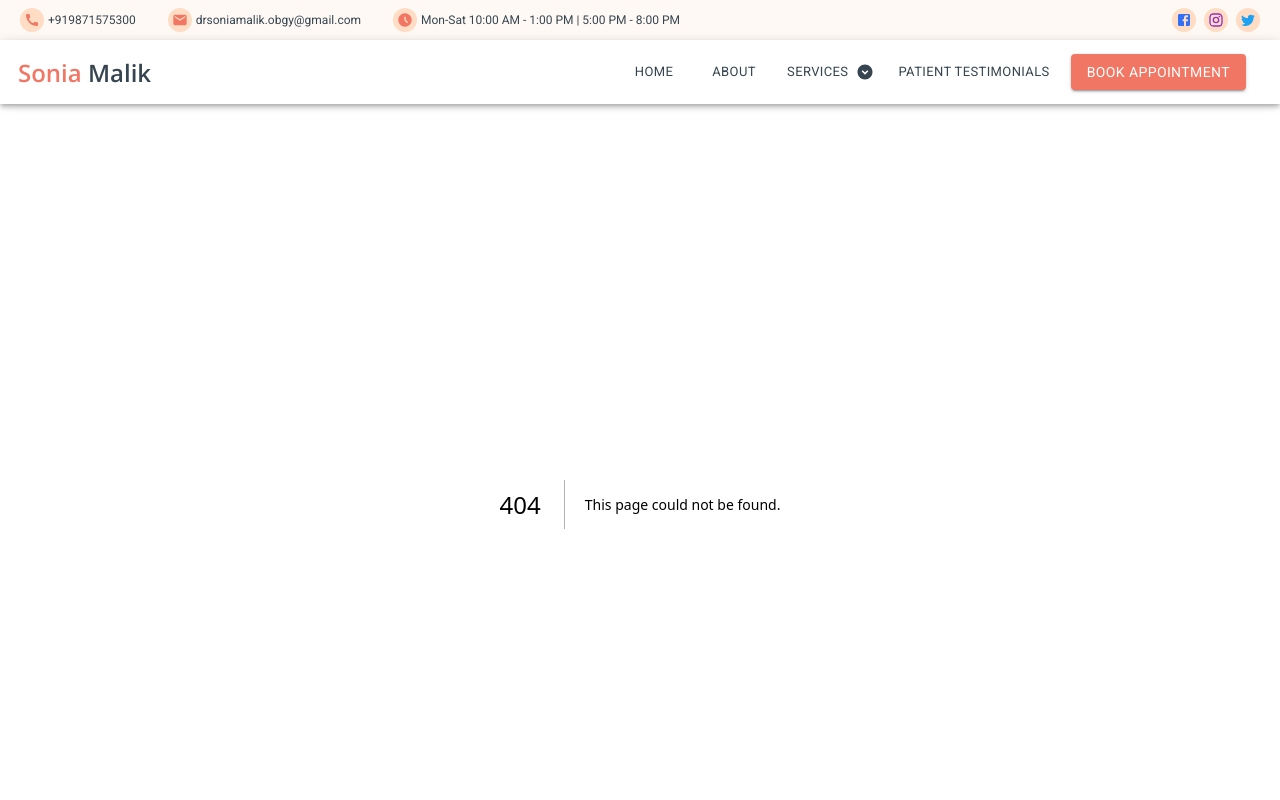
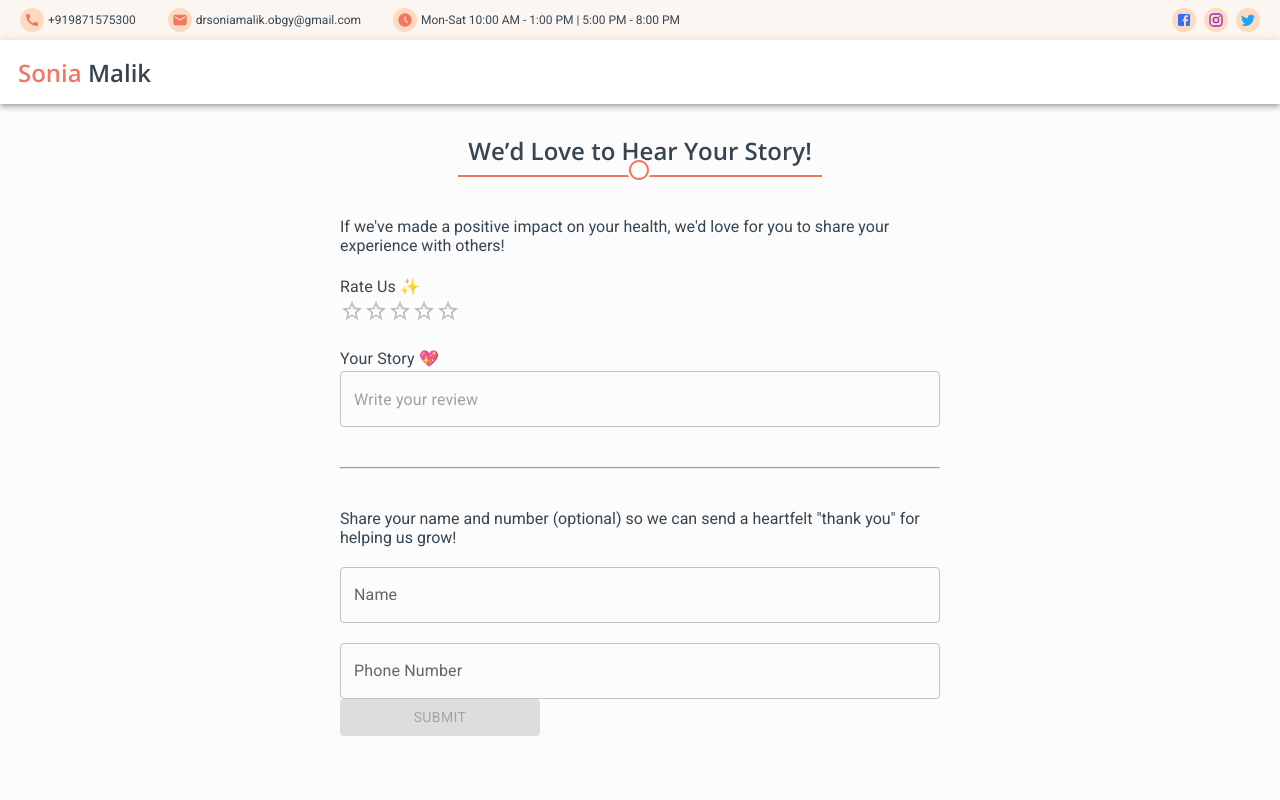
Before and after one commit to abhishekdhanerwal/swasthya-clinic, a Next.js app: page /customer-review in a window 1280 px wide. Before the commit this address had no page. Shown: the top 800 px of the page. Built offline with nearby package versions, Linux system fonts and the light colour scheme; no server answers; a web font is replaced by a local one.

Commit message:
customer review added

```diff
--- a/package.json
+++ b/package.json
@@ -14,6 +14,7 @@
     "@mui/icons-material": "^5.15.15",
     "@mui/material": "^5.15.15",
     "@mui/system": "^5.15.15",
+    "@supabase/supabase-js": "^2.47.10",
     "framer-motion": "^11.3.30",
     "next": "14.2.2",
     "react": "^18",
--- a/src/components/header/index.tsx
+++ b/src/components/header/index.tsx
@@ -1,18 +1,19 @@
 import { useState } from 'react';
+import { useRouter } from 'next/router';
+import { usePathname } from 'next/navigation';
 
 import MenuIcon from '@mui/icons-material/Menu';
 
 import NavigationButtons from '@/components/navigation-buttons'
 import NavigationDrawer from '@/components/navigation-drawer';
+import { useFonts } from '@/hooks/useFonts';
 
 import css from './index.module.css';
-import { useFonts } from '@/hooks/useFonts';
-import { Button } from '@mui/material';
-import { useRouter } from 'next/router';
 
 
 export const Header = () => {
     const router = useRouter();
+    const pathname = usePathname();
     const [openSideMenu, setOpenSideMenu] = useState(false);
 
     const { openSans } = useFonts();
@@ -26,9 +27,13 @@ export const Header = () => {
 
     const goToHome = () => router.push("/");
 
+    const isCustomerReviewPage = pathname === "/customer-review";
+
     return (
         <header className={css.header}>
             <span className={`${css.title} ${openSans.className}`} onClick={goToHome}><span>Sonia</span> Malik</span>
+            {isCustomerReviewPage ? null :
+                <>
                     <nav className={css.navigation}>
                         <NavigationButtons />
                     </nav>
@@ -36,6 +41,7 @@ export const Header = () => {
                         <MenuIcon onClick={showDrawer} />
                     </span>
                     <NavigationDrawer open={openSideMenu} onClose={onCloseDrawer} />
+                </>}
         </header>
     )
 }
--- a/src/components/review-card/index.tsx
+++ b/src/components/review-card/index.tsx
@@ -22,7 +22,7 @@ export const ReviewCard = ({ date, description, name, rating, source }: Review)
                 <Rating className={css.rating} size={matchesSmallScreen ? "small" : "medium"} name="read-only" readOnly value={rating} />
             </div>
             <p className={`${css.description} ${roboto.className}}`}>{description}</p>
-            <div className={`${css.reviewSource} ${montserrat.className}`} style={{color: source === "google" ? '#4285F4' : '#272f8a'}}>
+            {source ? <div className={`${css.reviewSource} ${montserrat.className}`} style={{color: source === "google" ? '#4285F4' : '#272f8a'}}>
                 {source === "google" ? <>
                 <GoogleIcon style={{color: '#4285F4'}} />
                 Google
@@ -31,7 +31,7 @@ export const ReviewCard = ({ date, description, name, rating, source }: Review)
                 Practo
                 </>}
 
-            </div>
+            </div> : null}
         </div>
     )
 }
--- a/src/pages/_app.tsx
+++ b/src/pages/_app.tsx
@@ -1,4 +1,5 @@
 import type { AppProps } from "next/app";
+import { usePathname } from 'next/navigation';
 
 import { Header } from "@/components/header";
 import { Footer } from "@/components/footer";
@@ -9,11 +10,17 @@ import "@/styles/globals.css";
 
 
 export default function App({ Component, pageProps }: AppProps) {
+  const pathname = usePathname();
+
+  const isCustomerReviewPage = pathname === "/customer-review";
+
   return (<>
     <InfoHeader />
     <Header />
     <Component {...pageProps} />
-    <SpeedDialTooltipOpen />
-    <Footer />
+    {isCustomerReviewPage ? null : <>
+      <SpeedDialTooltipOpen />
+      <Footer />
+    </>}
   </>)
 }
--- a/src/pages/api/hello.ts
+++ b/src/pages/api/review.ts
@@ -9,5 +9,9 @@ export default function handler(
   req: NextApiRequest,
   res: NextApiResponse<Data>,
 ) {
-  res.status(200).json({ name: "John Doe" });
+  if (req.method === "POST") {
+    const data = req.body; // Your request's body
+    // ...do something with the data...
+    res.status(201).json({ name: 'Data received' });
+  }
 }
--- /dev/null
+++ b/src/pages/customer-review/index.module.css
@@ -0,0 +1,59 @@
+.reviewContainer {
+  color: var(--secondary-color-charcoal);
+  width: 600px;
+  margin-left: auto;
+  margin-right: auto;
+}
+
+.horizontalLine {
+    margin-top: 40px;
+    margin-bottom: 40px;
+}
+
+.formFields {
+    margin-top: 20px;
+}
+
+.textField {
+    width: 100%;
+}
+
+.btn {
+    margin-top: 40px;
+    margin-bottom: 80px;
+    width: 200px;
+}
+
+.success {
+    width: 300px;
+    margin-left: auto;
+    margin-right: auto;
+    display: flex;
+    flex-direction: column;
+    align-items: center;
+    margin-top: 100px;
+}
+
+.success svg {
+    width: 80px;
+    height: 80px;
+    color: green
+}
+
+.success label {
+    text-align: center;
+    margin-top: 20px;
+    margin-bottom: 40px;
+}
+
+/* Responsive adjustments for mobile devices */
+@media (max-width: 480px) {
+    .reviewContainer {
+        width: 90vw;
+    }
+
+    .btn {
+        margin-top: 60px;
+        width: 90vw;
+    }
+}
--- /dev/null
+++ b/src/pages/customer-review/index.tsx
@@ -0,0 +1,121 @@
+import { ChangeEvent, useState } from "react";
+
+import { Button, Rating, TextField, Typography } from "@mui/material";
+import CheckCircleOutlineIcon from '@mui/icons-material/CheckCircleOutline';
+
+import { PageHeading } from "@/components/page-heading";
+import { useFonts } from "@/hooks/useFonts";
+
+import css from './index.module.css';
+import { supabase } from "@/utils/supabase";
+
+const CustomerReview = () => {
+    const { roboto, openSans } = useFonts();
+
+    const [review, setReview] = useState({
+        rating: 0,
+        description: "",
+        name: "",
+        phoneNumber: ""
+    });
+    const [reviewSubmitted, setReviewSubmitted] = useState(false);
+
+
+    const setPhoneNumber = (event: ChangeEvent<HTMLInputElement>) => {
+        // Only allow numbers and ensure length is at most 10 digits
+        const value = event.target.value.replace(/[^\d]/g, '').slice(0, 10);
+        setReview({ ...review, phoneNumber: value })
+    }
+
+    const submitReview = async () => {
+        const { error } = await supabase
+            .from("reviews")
+            .insert({ ...review, created_at: new Date() })
+            .single()
+
+        if (!error) {
+            setReviewSubmitted(true);
+        }
+    }
+
+    const resetReview = () => {
+        setReview({
+            rating: 0,
+            description: "",
+            name: "",
+            phoneNumber: ""
+        });
+        setReviewSubmitted(false);
+    }
+
+    if (reviewSubmitted) {
+        return (
+            <section className={css.success}>
+                <CheckCircleOutlineIcon />
+                <label className={roboto.className}>Your feedback makes a world of difference! Thank you for trusting us with your health and for helping us be the best we can be.</label>
+                <Button variant="text" onClick={resetReview}>Write Another Review For Us</Button>
+            </section>
+        )
+    }
+
+    return (
+        <section>
+            <PageHeading title="We’d Love to Hear Your Story!" />
+            <div className={css.reviewContainer}>
+                <label className={roboto.className}>If we&apos;ve made a positive impact on your health, we&apos;d love for you to share your experience with others!</label>
+                <div className={css.formFields}>
+                    <Typography component="legend" className={openSans.className}>Rate Us ✨</Typography>
+                    <Rating
+                        name="rating"
+                        value={review.rating}
+                        onChange={(event, newValue) => {
+                            setReview({ ...review, rating: newValue ?? 0 });
+                        }}
+                    />
+                </div>
+                <div className={css.formFields}>
+                    <Typography component="legend" className={openSans.className}>Your Story 💖</Typography>
+                    <TextField
+                        id="outlined-multiline-flexible"
+                        label=""
+                        value={review.description}
+                        multiline
+                        className={css.textField}
+                        placeholder="Write your review"
+                        onChange={(event) => setReview({ ...review, description: event.target.value })}
+                    />
+                </div>
+                <hr className={css.horizontalLine} />
+                <label className={roboto.className}>Share your name and number (optional) so we can send a heartfelt &quot;thank you&quot; for helping us grow!</label>
+                <div className={css.formFields}>
+                    <TextField
+                        id="outlined-required"
+                        label="Name"
+                        placeholder="your name"
+                        className={css.textField}
+                        value={review.name}
+                        onChange={(event) => setReview({ ...review, name: event.target.value })}
+                    />
+                </div>
+                <div className={css.formFields}>
+                    <TextField
+                        id="outlined-required"
+                        label="Phone Number"
+                        placeholder="your phone number"
+                        className={css.textField}
+                        value={review.phoneNumber}
+                        onChange={setPhoneNumber}
+                        type="text" // Use 'text' to control input with JavaScript
+                        inputProps={{
+                            maxLength: 10, // Limit input length to 10 characters
+                            pattern: "[0-9]*" // Allow only numeric characters (optional)
+                        }}
+                    />
+                </div>
+                <Button variant="contained" onClick={submitReview} className={css.btn} disabled={review.rating < 1 || review.description.length < 1}>Submit</Button>
+            </div>
+        </section>
+    )
+}
+
+export default CustomerReview;
--- /dev/null
+++ b/src/utils/supabase.ts
@@ -0,0 +1,6 @@
+import { createClient } from "@supabase/supabase-js";
+
+const supabaseUrl = process.env.NEXT_PUBLIC_SUPABASE_URL ?? "";
+const supabaseKey = process.env.NEXT_PUBLIC_SUPABASE_ANON_KEY ?? "";
+
+export const supabase = createClient(supabaseUrl, supabaseKey);
```
Also changed, not shown: src/pages/reviews/index.tsx (+95 -2 lines), 1 other file (tests, documents, lock files or other folders). Lines whose indentation alone changed are shown as unchanged.
